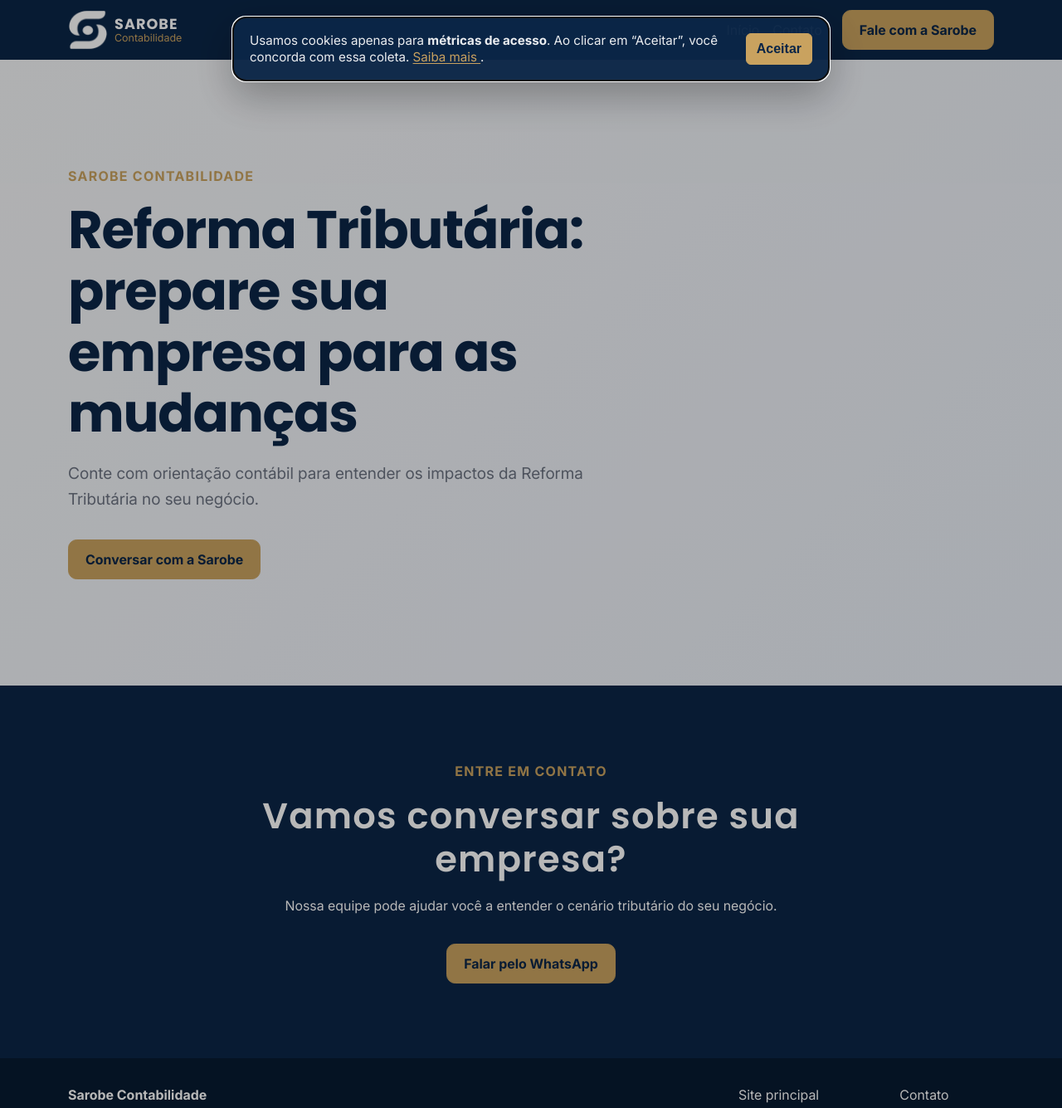
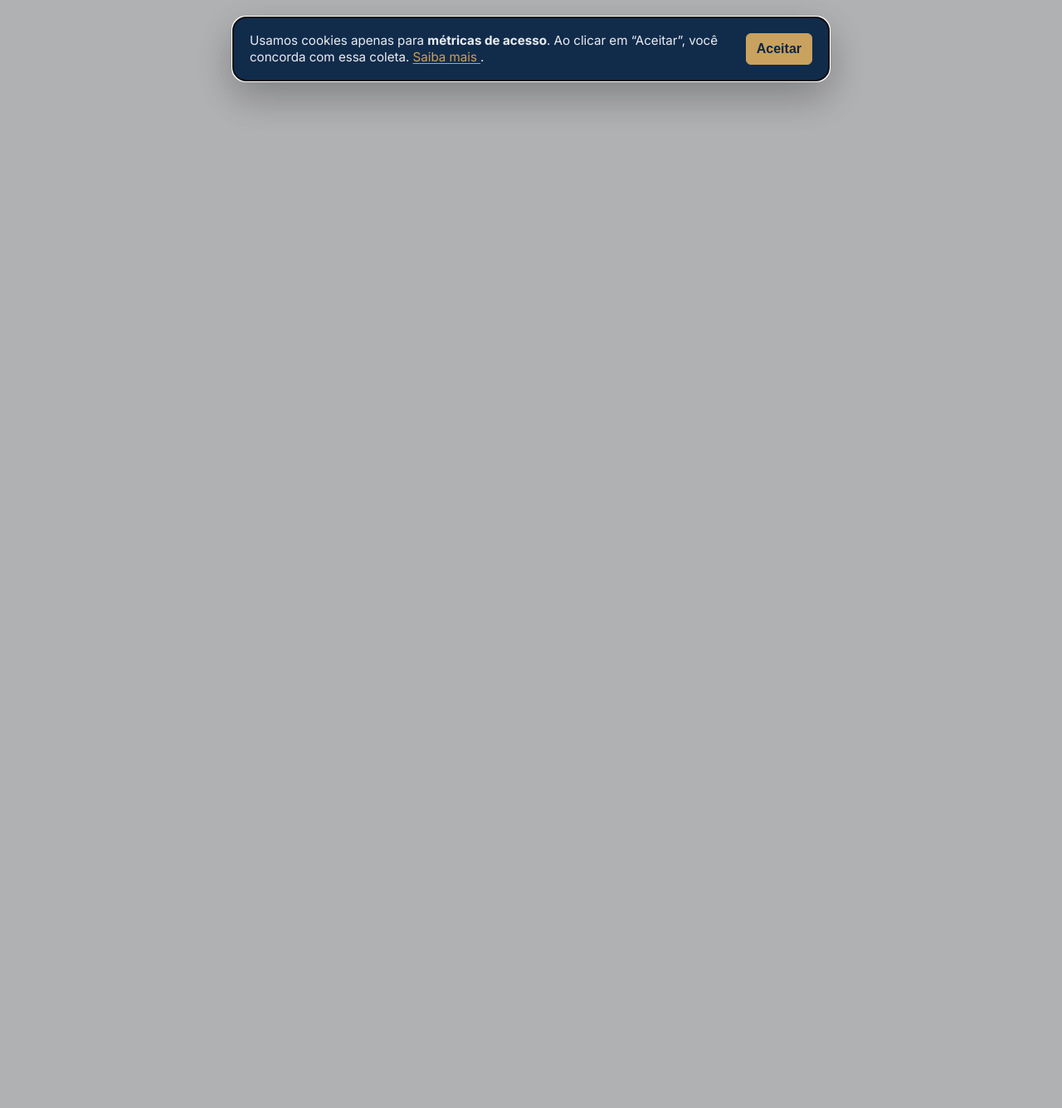
Before and after one commit to devsarobe-lgtm/site-sistema-web, a Django app: page /reforma-tributaria/ in a window 1280 px wide. Shown: the whole page at 83% size. Run offline with Django 5.2, Linux system fonts and the light colour scheme; parts of the project's set-up code (start-up, migrations or seed data) failed here and were passed over; some libraries are stand-ins or nearby versions.

Commit message:
ajuste de criação errado

```diff
--- a/institucional/templates/lp/lp_base.html
+++ b/institucional/templates/lp/lp_base.html
@@ -22,66 +22,11 @@
 <body class="lp-page {% block body_class %}{% endblock %}">
     <a class="lp-skip-link" href="#main-content">Pular para o conteúdo</a>
 
-    <header class="lp-header" id="lp-header">
-        <div class="container lp-header__inner">
-            <a class="lp-header__brand" href="{% url 'home' %}" aria-label="Sarobe Contabilidade — página inicial">
-                <img src="{% static 'img/logos/logo_branca_icon_sem_fundo.webp' %}" alt="" width="50" height="50" decoding="async">
-                <span><strong>Sarobe</strong><small>Contabilidade</small></span>
-            </a>
-            <button class="lp-header__toggle" type="button" aria-controls="lp-navigation" aria-expanded="false" aria-label="Abrir menu" data-lp-menu-toggle>
-                <svg viewBox="0 0 24 24" fill="none" stroke="currentColor" stroke-width="2" stroke-linecap="round" aria-hidden="true" focusable="false"><path d="M4 7h16M4 12h16M4 17h16"/></svg>
-            </button>
-            <nav class="lp-header__nav" id="lp-navigation" aria-label="Navegação da página" data-lp-navigation>
-                <ul class="lp-header__links">
-                    {% for item in lp_nav_items %}
-                    <li><a href="{{ item.url }}">{{ item.label }}</a></li>
-                    {% endfor %}
-                </ul>
-                {% if lp_whatsapp_url %}
-                <a class="lp-button lp-header__contact" href="{{ lp_whatsapp_url }}" target="_blank" rel="noopener noreferrer">{{ lp_header_contact_label|default:'Fale com a Sarobe' }}</a>
-                {% endif %}
-            </nav>
-        </div>
-    </header>
-
     {% include 'components/_cookie_banner.html' %}
 
     <main id="main-content" tabindex="-1">
         {% block content %}{% endblock %}
-        {% block cta %}
-        {% if lp_cta %}
-        <section class="lp-cta" id="contato" tabindex="-1" aria-labelledby="lp-cta-title">
-            <div class="container lp-cta__inner">
-                {% if lp_cta.eyebrow %}<p class="lp-eyebrow">{{ lp_cta.eyebrow }}</p>{% endif %}
-                <h2 id="lp-cta-title">{{ lp_cta.title }}</h2>
-                {% if lp_cta.description %}<p>{{ lp_cta.description }}</p>{% endif %}
-                {% if lp_cta.primary_url and lp_cta.primary_label %}
-                <a class="lp-button" href="{{ lp_cta.primary_url }}"{% if lp_cta.primary_external %} target="_blank" rel="noopener noreferrer"{% endif %}>{{ lp_cta.primary_label }}</a>
-                {% endif %}
-            </div>
-        </section>
-        {% endif %}
-        {% endblock %}
     </main>
-
-    <footer class="lp-footer">
-        <div class="container lp-footer__inner">
-            <div>
-                <strong>Sarobe Contabilidade</strong>
-                <p>Contabilidade consultiva em São José/SC.</p>
-            </div>
-            <nav aria-label="Links do rodapé">
-                <a href="{% url 'home' %}">Site principal</a>
-                <a href="{% url 'contact' %}">Contato</a>
-                <a href="#" data-bs-toggle="modal" data-bs-target="#privacyModal">Política de Privacidade</a>
-                <a href="#" data-bs-toggle="modal" data-bs-target="#termsModal">Termos de Uso</a>
-            </nav>
-        </div>
-    </footer>
-
-    <button class="lp-back-to-top" type="button" data-lp-back-to-top aria-label="Voltar ao topo" hidden>
-        <svg viewBox="0 0 24 24" fill="none" stroke="currentColor" stroke-width="2" stroke-linecap="round" aria-hidden="true" focusable="false"><path d="M12 19V5m-7 7 7-7 7 7"/></svg>
-    </button>
     {% include 'components/_privacy_terms.html' %}
 
     {% compress js %}
--- a/institucional/templates/lp/tax_reform.html
+++ b/institucional/templates/lp/tax_reform.html
@@ -12,16 +12,5 @@
 {% endblock %}
 
 {% block content %}
-<section class="lp-intro" id="inicio" tabindex="-1" aria-labelledby="lp-intro-title">
-    <div class="container">
-        <div class="row align-items-center">
-            <div class="col-12 col-md-8 col-lg-7">
-                <p class="lp-eyebrow">{{ lp_hero.eyebrow }}</p>
-                <h1 id="lp-intro-title">{{ lp_hero.title }}</h1>
-                <p class="lp-intro__description">{{ lp_hero.description }}</p>
-                <a class="lp-button" href="{{ lp_hero.primary_url }}" target="_blank" rel="noopener noreferrer">{{ lp_hero.primary_label }}</a>
-            </div>
-        </div>
-    </div>
-</section>
+
 {% endblock %}
```
